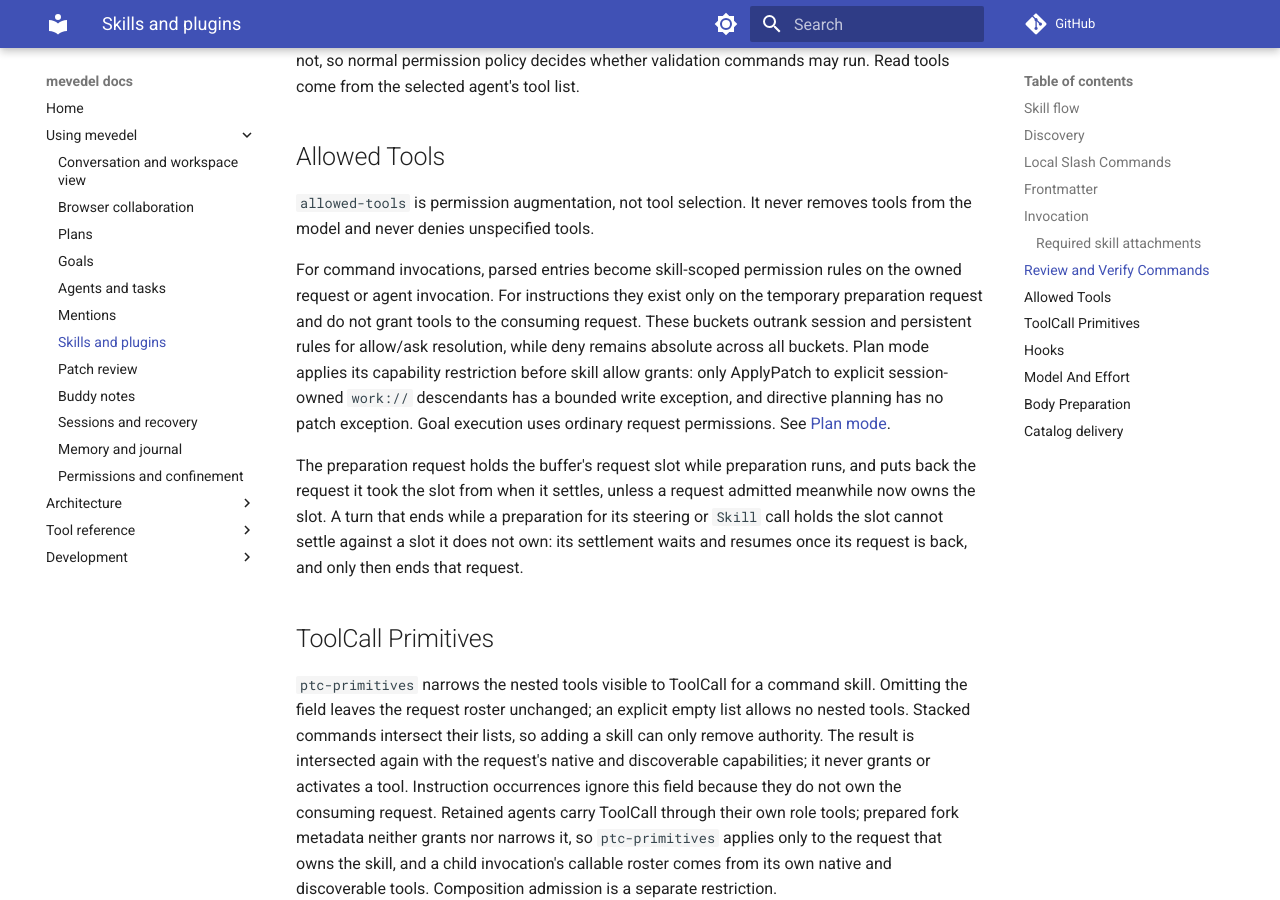
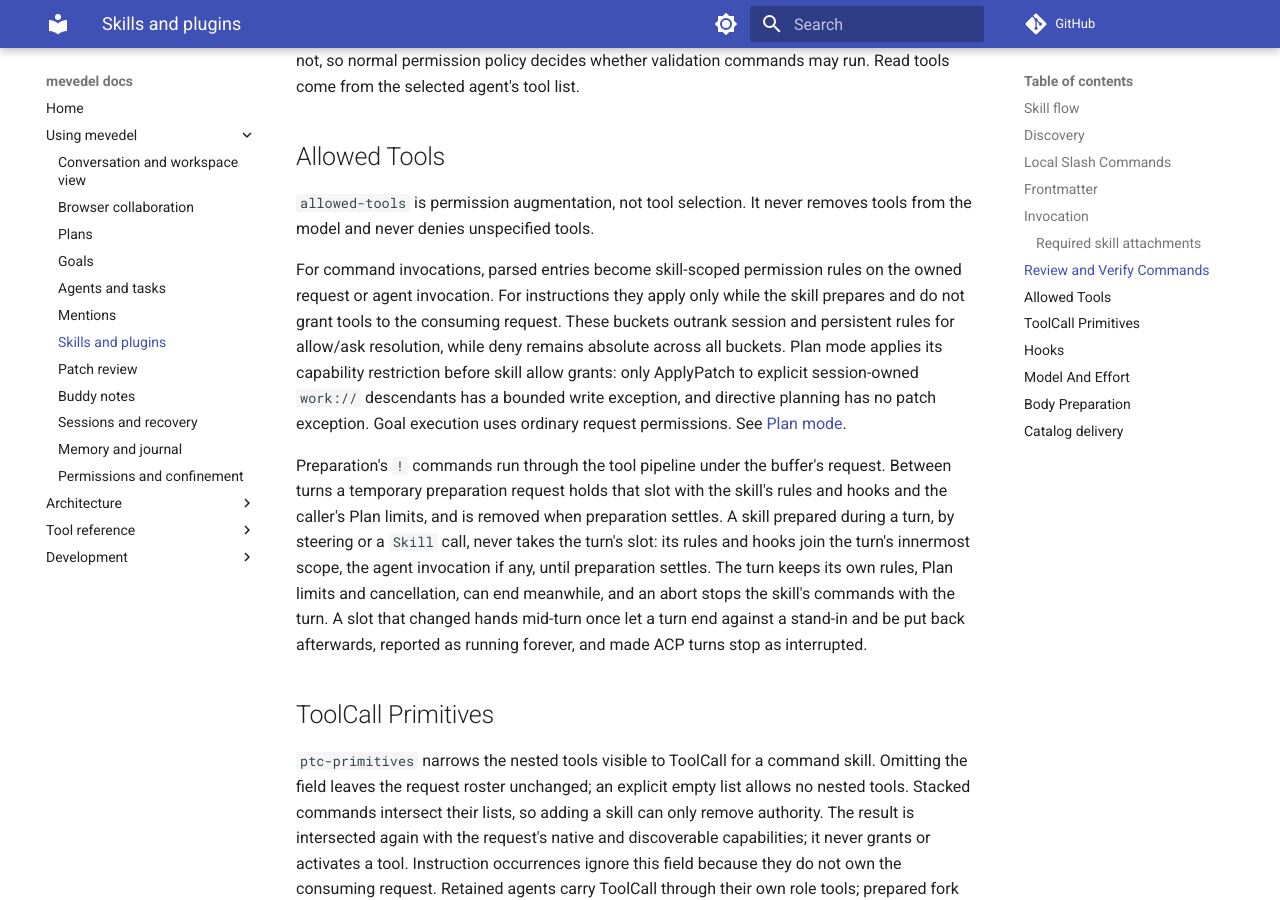
Before and after one commit to FrauH0lle/mevedel, an MkDocs documentation site: the page built from docs/skills.md, in a window 1280 px wide and 900 px high, scrolled down 15737 px. Built offline with MkDocs 1.6.1 and Material for MkDocs 9.7.7, drawn with Linux system fonts in a browser that asks for light colours; comment, search, counter and statistics services are not loaded.

Commit message:
fix(skills): Prepare a skill during a turn under that turn's own request
Skill preparation put a temporary request into the buffer's request slot
for its `!' commands and put the previous one back when it settled.
Steering with a skill and a mid-turn Skill call prepare while the turn's
request holds that slot.  56974d3 made gptel turn settlement wait for the
slot while displaced, but every other reader of the slot still saw the
stand-in:

- an ACP turn's event drain took it for a replacement and ended the turn
  as interrupted, and its request was then put back, running forever;
- two preparations settling out of order put a finished request back;
- an abort during preparation parked the turn's settlement where
  `mevedel-busy-p' and admission could not see it;
- the turn's own tool calls ran under the skill's rules alone, without
  the turn's earlier skill grants, hook rules or Goal plan grant, and
  abort cancelled the stand-in instead of the turn.

A turn's slot now never changes hands.  During a turn the skill's rules
and hooks join the turn's innermost scope, its agent invocation if any,
until preparation settles; between turns a temporary request still holds
the slot.  The displacement bookkeeping, parking and resume go.  While a
skill prepares, its commands may also use the turn's grants and the turn
may use the skill's; the turn's Plan limits and deny rules stay in force
throughout.

`mevedel-request-end' keeps clearing the slot when a teardown step
signals, and now also cancels the request when telemetry signals.

* mevedel-skills-invoke.el (mevedel-skills--without-added): New.
(mevedel-skills--preparation-settler): Lend rules to a running turn;
hold the slot only between turns.
* mevedel-structs.el (mevedel-request): Remove displaced.
* mevedel-turn.el (mevedel--turn-displaced-settlements)
(mevedel--turn-displaced-p, mevedel--turn-park)
(mevedel-turn-resume-displaced): Remove.
(mevedel--complete-turn, mevedel--fail-turn)
(mevedel--defer-turn-steps): Remove parking.
(mevedel-request-end): Cancel even when telemetry signals.
* docs/skills.md: Describe preparation scoping.
* test/test-mevedel-skills-invoke.el
(mevedel-skills--preparation-settler): Cover a turn ending during
preparation and an agent invocation's scope.
* test/test-mevedel-turn.el: Remove the displacement cases.
* test/test-mevedel-turn-request.el (mevedel-request-end): Cover failing
telemetry.

```diff
--- a/docs/skills.md
+++ b/docs/skills.md
@@ -719,20 +719,23 @@
 removes tools from the model and never denies unspecified tools.
 
 For command invocations, parsed entries become skill-scoped permission rules
-on the owned request or agent invocation. For instructions they exist only on
-the temporary preparation request and do not grant tools to the consuming
-request. These buckets outrank session and persistent rules for allow/ask
+on the owned request or agent invocation. For instructions they apply only
+while the skill prepares and do not grant tools to the consuming request. These buckets outrank session and persistent rules for allow/ask
 resolution, while deny remains absolute across all buckets. Plan mode applies its capability restriction before skill allow grants: only
 ApplyPatch to explicit session-owned `work://` descendants has a bounded write
 exception, and directive planning has no patch exception. Goal execution uses
 ordinary request permissions. See [Plan mode](plan-mode.md).
 
-The preparation request holds the buffer's request slot while preparation
-runs, and puts back the request it took the slot from when it settles, unless
-a request admitted meanwhile now owns the slot. A turn that ends while a
-preparation for its steering or `Skill` call holds the slot cannot settle
-against a slot it does not own: its settlement waits and resumes once its
-request is back, and only then ends that request.
+Preparation's `!` commands run through the tool pipeline under the buffer's
+request. Between turns a temporary preparation request holds that slot with
+the skill's rules and hooks and the caller's Plan limits, and is removed when
+preparation settles. A skill prepared during a turn, by steering or a `Skill`
+call, never takes the turn's slot: its rules and hooks join the turn's
+innermost scope, the agent invocation if any, until preparation settles. The
+turn keeps its own rules, Plan limits and cancellation, can end meanwhile, and
+an abort stops the skill's commands with the turn. A slot that changed hands
+mid-turn once let a turn end against a stand-in and be put back afterwards,
+reported as running forever, and made ACP turns stop as interrupted.
 
 ## ToolCall Primitives
 
```
Also changed, not shown: 6 other files.
